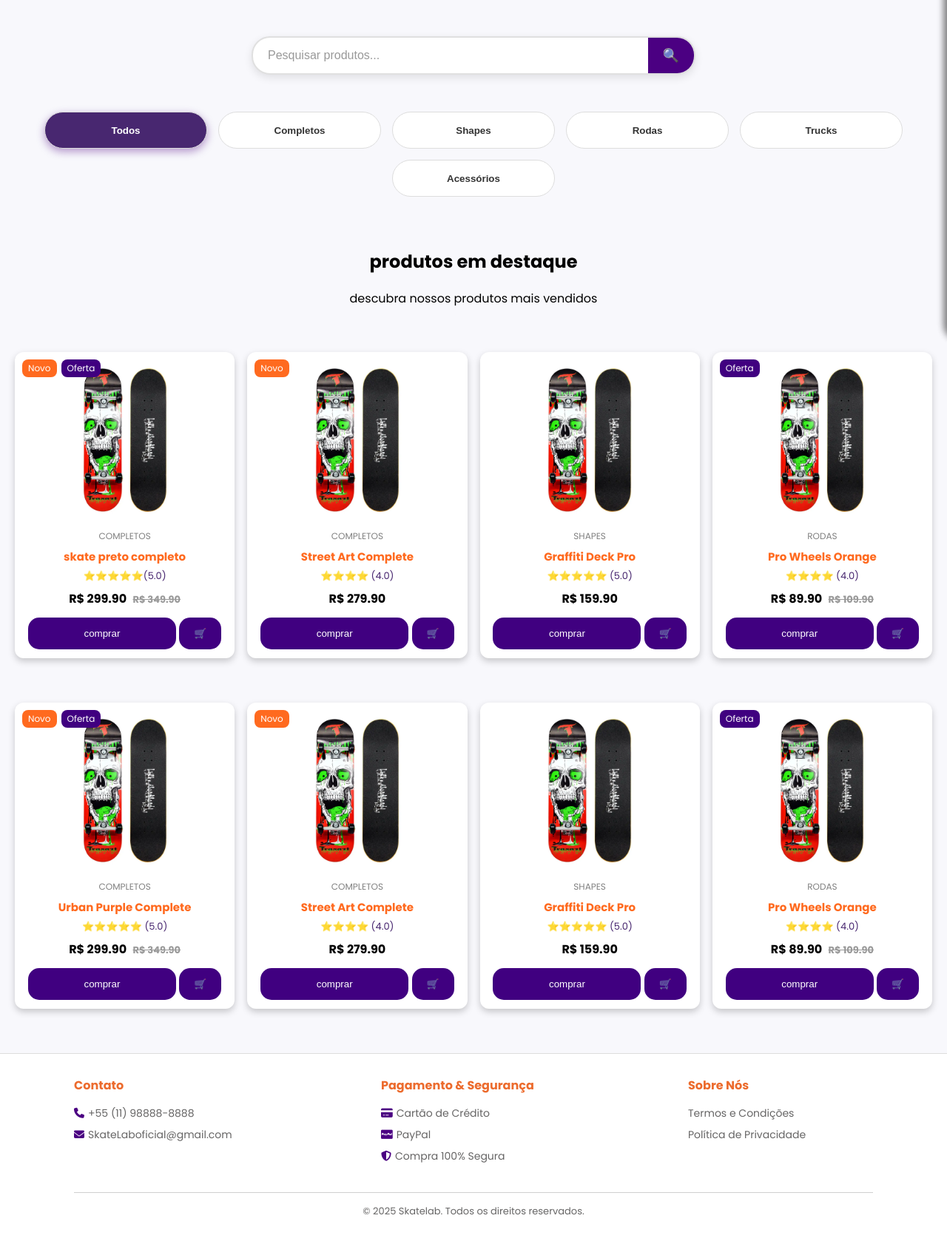
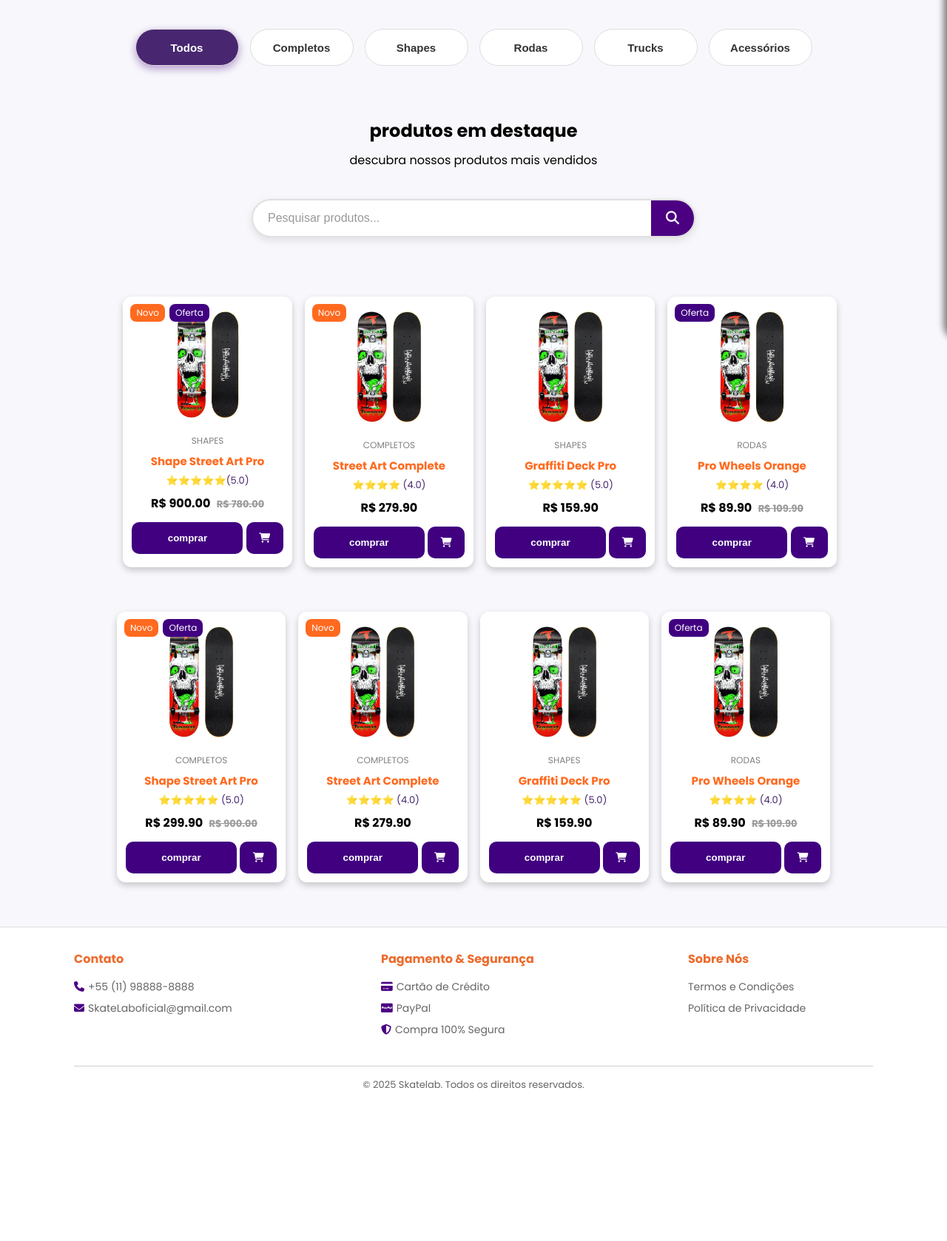
Before and after one commit to ferreiravih/Skate-Lab, a PHP site: page /skateshop/skateee.php in a window 1280 px wide. Shown: the part 341-2019 px from the top of the page at 74% size. After the commit the page ends 1813 px from the top, so only its background shows below. Run offline with PHP 8.4, Linux system fonts and the light colour scheme.

Commit message:
javascript skateshop

```diff
--- a/pagamento/pagamento.php
+++ b/pagamento/pagamento.php
@@ -144,7 +144,7 @@
                 <div class="produtoinfo">
                     <p class="produtoname">Shape Street Art Pro</p>
                     <p class="produtoexpecificacoes">8.0" x 31.5"</p>
-                    <p class="produtopreco">R$ 899,90</p>
+                    <p class="produtopreco">R$ 900,00</p>
                 </div>
             </div>
 
--- a/skateshop/skateee.css
+++ b/skateshop/skateee.css
@@ -1,3 +1,16 @@
+
+
+.hhh{
+  display: flex;
+  text-align: center;
+  flex-direction: column;
+}
+.produto-card-link {
+    text-decoration: none;
+    color: inherit;
+    display: block;
+}
+
 /* ========================== */
 /* ESTILO GERAL */
 /* ========================== */
@@ -10,8 +23,7 @@ body {
 /* BANNER PRINCIPAL */
 .imgebarra {
   position: relative;
-  width: 90%;
-  max-width: 1920px;
+  width: calc(100% - 40px); /* 20px de cada lado */
   height: 250px;
   background: url("../img/imgs-skateshop/banner.jpg") center/cover no-repeat;
   border-radius: 15px;
@@ -21,6 +33,8 @@ body {
   justify-content: flex-start;
   color: white;
   overflow: hidden;
+  margin-left: 20px;
+  margin-right: 20px;
 }
 
 .texto {
@@ -57,7 +71,7 @@ body {
   width: 100%;
   max-width: 600px;
   background: white;
-  border-radius: 25px;
+  border-radius: 154px;
   box-shadow: 0 4px 12px rgba(0, 0, 0, 0.1);
   overflow: hidden;
   border: 2px solid #e0e0e0;
@@ -120,11 +134,12 @@ body {
   padding: 10px 20px;
   border-radius: 25px;
   font-weight: 700;
+  font-size: 15px;
   color: #333;
   cursor: pointer;
   transition: 0.3s;
   width: 100%;
-  max-width: 220px;
+  max-width: 140px;
   height: 50px;
 }
 
@@ -182,31 +197,30 @@ body {
   box-shadow: 0 4px 10px rgba(0, 0, 0, 0.205);
   overflow: hidden;
   position: relative;
-  flex: 1 1 250px; /* flex-grow, flex-shrink, flex-basis */
-  max-width: 320px; /* limite máximo */
+  max-width: 350px; /* limite máximo */
   min-width: 220px; /* limite mínimo */
   height: auto;
   transition: transform 0.3s ease, width 0.3s ease;
   display: flex;
   flex-direction: column;
   align-items: center;
-}
-
-.produtos .card.hidden {
-  display: none;
+  justify-content: flex-start; /* mantém tudo alinhado pra cima */
 }
 
 .produtos .card:hover {
   transform: scale(1.05);
 }
 
+
 .produtos .card img {
+  display: block; /* tira qualquer comportamento inline */
+  margin: 15px auto 0 auto; /* centraliza horizontalmente */
   width: 70%;
   max-width: 220px;
   height: auto;
   object-fit: contain;
-  margin-top: 15px;
 }
+
 
 /* Selos */
 .produtos .selos {
@@ -275,19 +289,20 @@ body {
   background: #400080;
   color: white;
   border: none;
-  border-radius: 15px;
+  border-radius: 10px;
   cursor: pointer;
   transition: background 0.2s;
   margin-top: 5px;
   height: 43px;
+  font-weight: 600;
 }
 
 .botaocomprar {
-  width: 200px;
+  width: 150px;
 }
 
 .botaocarrinho {
-  width: 57px;
+  width: 50px;
 }
 
 .botaocomprar:hover,
@@ -295,10 +310,10 @@ body {
   background: #ff6a1f;
 }
 
-.card-link {
-  display: block;  /* faz o <a> se comportar como div */
-  text-decoration: none;
-  color: inherit;  /* mantém cores do card */
+.produto-card-link {
+    text-decoration: none;
+    color: inherit;
+    display: block;
 }
 
 /* ========================== */
@@ -404,3 +419,14 @@ body {
     padding: 0 15px;
   }
 }
+
+
+/* classe usada pelo JS para esconder cards sem quebrar o flow do flex container */
+.card--hidden {
+  visibility: hidden;
+  opacity: 0;
+  pointer-events: none;
+  position: absolute;   /* tira do fluxo visual sem quebrar o flex layout do container */
+  transform: scale(0.98);
+  transition: opacity 0.25s ease, visibility 0.25s ease, transform 0.2s ease;
+}
--- a/skateshop/skateee.php
+++ b/skateshop/skateee.php
@@ -19,49 +19,56 @@
     </div>
   </section>
 
+<nav class="categories">
+  <button id="filtro-todos" class="active">Todos</button>
+  <button id="filtro-completos">Completos</button>
+  <button id="filtro-shapes">Shapes</button>
+  <button id="filtro-rodas">Rodas</button>
+  <button id="filtro-trucks">Trucks</button>
+  <button id="filtro-acessorios">Acessórios</button>
+</nav>
+
+
+
+  <div class="hhh">
+    <div class="letras">
+      <h2 class="desta"> produtos em destaque </h2>
+      <p class="parag"> descubra nossos produtos mais vendidos</p>
+    </div>
     <!-- BARRA DE PESQUISA ADICIONADA -->
     <div class="search-container">
       <div class="search-bar">
         <input type="text" placeholder="Pesquisar produtos...">
         <button type="submit" class="search-button">
-        <span class="search-icon">🔍</span>
+          <span class="search-icon"><i class="fa-solid fa-magnifying-glass"></i></span>
         </button>
       </div>
     </div>
-
-  <nav class="categories">
-    <button class="active" data-filter="todos">Todos</button>
-    <button data-filter="completos">Completos</button>
-    <button data-filter="shapes">Shapes</button>
-    <button data-filter="rodas">Rodas</button>
-    <button data-filter="trucks">Trucks</button>
-    <button data-filter="acessorios">Acessórios</button>
-  </nav>
-
-  <h2 class="desta"> produtos em destaque </h2>
-  <p class="parag"> descubra nossos produtos mais vendidos</p>
+  </div>
 
   <main class="content">
     <section class="produtos">
       <div class="containershop">
-        <div class="card" data-category="completos">
+        <a href="../../Skate-Lab/produto/produto.php" class="produto-card-link">
+        <div class="card" data-categoria="shapes">
           <div class="selos">
             <span class="novo">Novo</span>
             <span class="oferta">Oferta</span>
           </div>
           <img src="../img/imgs-skateshop/image.png" alt="">
           <div class="info">
-            <span class="categoria">COMPLETOS</span>
-            <h3>skate preto completo</h3>
+            <span class="categoria">SHAPES</span>
+            <h3>Shape Street Art Pro</h3>
             <div class="rating">⭐⭐⭐⭐⭐<span>(5.0)</span></div>
-              <p class="preco">R$ 299.90 <span class="antigo">R$ 349.90</span></p>
+            <p class="preco">R$ 900.00 <span class="antigo">R$ 780.00</span></p>
+          </a>
             <button class="botaocomprar" onclick="window.location.href='../pagamento/pagamento.php'"> comprar </button>
-              <button class="botaocarrinho">🛒</button>
+            <button class="botaocarrinho"><i class="fa-solid fa-cart-shopping"></i></button>
           </div>
         </div>
 
         <!-- Produto 2 -->
-        <div class="card" data-category="completos">
+        <div class="card" data-categoria="completos">
           <div class="selos">
             <span class="novo">Novo</span>
           </div>
@@ -71,24 +78,24 @@
             <h3>Street Art Complete</h3>
             <div class="rating">⭐⭐⭐⭐ <span>(4.0)</span></div>
             <p class="preco">R$ 279.90</p>
-              <button class="botaocomprar">comprar</button> <button class="botaocarrinho">🛒</button>
+            <button class="botaocomprar">comprar</button> <button class="botaocarrinho"><i class="fa-solid fa-cart-shopping"></i></button>
           </div>
         </div>
 
         <!-- Produto 3 -->
-        <div class="card" data-category="shapes">
+        <div class="card" data-categoria="shapes">
           <img src="../img/imgs-skateshop/image.png" alt="Graffiti Deck Pro">
           <div class="info">
             <span class="categoria">SHAPES</span>
             <h3>Graffiti Deck Pro</h3>
             <div class="rating">⭐⭐⭐⭐⭐ <span>(5.0)</span></div>
             <p class="preco">R$ 159.90</p>
-            <button class="botaocomprar">comprar</button> <button class="botaocarrinho">🛒</button>
+            <button class="botaocomprar">comprar</button> <button class="botaocarrinho"><i class="fa-solid fa-cart-shopping"></i></button>
           </div>
         </div>
 
         <!-- Produto 4 -->
-        <div class="card" data-category="rodas">
+        <div class="card" data-categoria="rodas">
           <div class="selos">
             <span class="oferta">Oferta</span>
           </div>
@@ -100,16 +107,16 @@
             <p class="preco">
               R$ 89.90 <span class="antigo">R$ 109.90</span>
             </p>
-            <button class="botaocomprar">comprar</button> <button class="botaocarrinho">🛒</button>
+            <button class="botaocomprar">comprar</button> <button class="botaocarrinho"><i class="fa-solid fa-cart-shopping"></i></button>
           </div>
         </div>
       </div>
     </section>
 
-    <section class="produtos">
+    <section class="produtos" data-categoria="completos">
+      <a href="../../Skate-Lab/produto/produto.php" class="produto-card-link">
         <div class="containershop">
-        <!-- Produto 1 -->
-        <div class="card" data-category="completos">
+          <div class="card">
             <div class="selos">
               <span class="novo">Novo</span>
               <span class="oferta">Oferta</span>
@@ -117,17 +124,18 @@
             <img src="../img/imgs-skateshop/image.png" alt="Urban Purple Complete">
             <div class="info">
               <span class="categoria">COMPLETOS</span>
-            <h3>Urban Purple Complete</h3>
+              <h3>Shape Street Art Pro</h3>
               <div class="rating">⭐⭐⭐⭐⭐ <span>(5.0)</span></div>
               <p class="preco">
-              R$ 299.90 <span class="antigo">R$ 349.90</span>
+                R$ 299.90 <span class="antigo">R$ 900.00</span>
               </p>
-            <button class="botaocomprar">comprar</button> <button class="botaocarrinho">🛒</button>
+              <button class="botaocomprar">comprar</button> <button class="botaocarrinho"><i class="fa-solid fa-cart-shopping"></i></button>
             </div>
           </div>
+      </a>
 
       <!-- Produto 2 -->
-        <div class="card" data-category="completos">
+      <div class="card" data-categoria="completos">
         <div class="selos">
           <span class="novo">Novo</span>
         </div>
@@ -137,24 +145,24 @@
           <h3>Street Art Complete</h3>
           <div class="rating">⭐⭐⭐⭐ <span>(4.0)</span></div>
           <p class="preco">R$ 279.90</p>
-            <button class="botaocomprar">comprar</button> <button class="botaocarrinho">🛒</button>
+          <button class="botaocomprar">comprar</button> <button class="botaocarrinho"><i class="fa-solid fa-cart-shopping"></i></button>
         </div>
       </div>
 
       <!-- Produto 3 -->
-        <div class="card" data-category="shapes">
+      <div class="card" data-categoria="shapes">
         <img src="../img/imgs-skateshop/image.png" alt="Graffiti Deck Pro">
         <div class="info">
           <span class="categoria">SHAPES</span>
           <h3>Graffiti Deck Pro</h3>
           <div class="rating">⭐⭐⭐⭐⭐ <span>(5.0)</span></div>
           <p class="preco">R$ 159.90</p>
-            <button class="botaocomprar">comprar</button> <button class="botaocarrinho">🛒</button>
+          <button class="botaocomprar">comprar</button> <button class="botaocarrinho"><i class="fa-solid fa-cart-shopping"></i></button>
         </div>
       </div>
 
       <!-- Produto 4 -->
-        <div class="card" data-category="rodas">
+      <div class="card" data-categoria="rodas">
         <div class="selos">
           <span class="oferta">Oferta</span>
         </div>
@@ -166,43 +174,15 @@
           <p class="preco">
             R$ 89.90 <span class="antigo">R$ 109.90</span>
           </p>
-            <button class="botaocomprar">comprar</button> <button class="botaocarrinho">🛒</button>
+          <button class="botaocomprar">comprar</button> <button class="botaocarrinho"><i class="fa-solid fa-cart-shopping"></i></button>
         </div>
       </div>
       </div>
     </section>
   </main>
 
-  <script>
-    document.addEventListener('DOMContentLoaded', function () {
-      const categoryButtons = document.querySelectorAll('.categories button');
-      const productCards = document.querySelectorAll('.produtos .card');
+  <?php include '../componentes/footer.php'; ?>
+  <script src="../../Skate-Lab/skateshop/skateshop.js"></script>
+</body>
 
-      const applyFilter = (filter) => {
-        productCards.forEach((card) => {
-          const matches = filter === 'todos' || card.dataset.category === filter;
-          card.classList.toggle('hidden', !matches);
-        });
-      };
-
-      categoryButtons.forEach((button) => {
-        button.addEventListener('click', () => {
-          const filter = button.dataset.filter;
-
-          categoryButtons.forEach((btn) => btn.classList.remove('active'));
-          button.classList.add('active');
-
-          applyFilter(filter);
-        });
-      });
-
-      const activeButton = document.querySelector('.categories button.active');
-      if (activeButton && activeButton.dataset.filter) {
-        applyFilter(activeButton.dataset.filter);
-      }
-    });
-  </script>
-
-  <?php include '../componentes/footer.php'; ?>
-</body>
 </html>
```
Also changed, not shown: pagamento/pagamento.css (+5 -3 lines), produto/produto.css (+39 -17 lines), produto/produto.js (+131 -11 lines), produto/produto.php (+20 -22 lines), select/select.php (+0 -9 lines), skateshop/skateshop.js (added, +56 -0 lines). Lines whose indentation alone changed are shown as unchanged.
